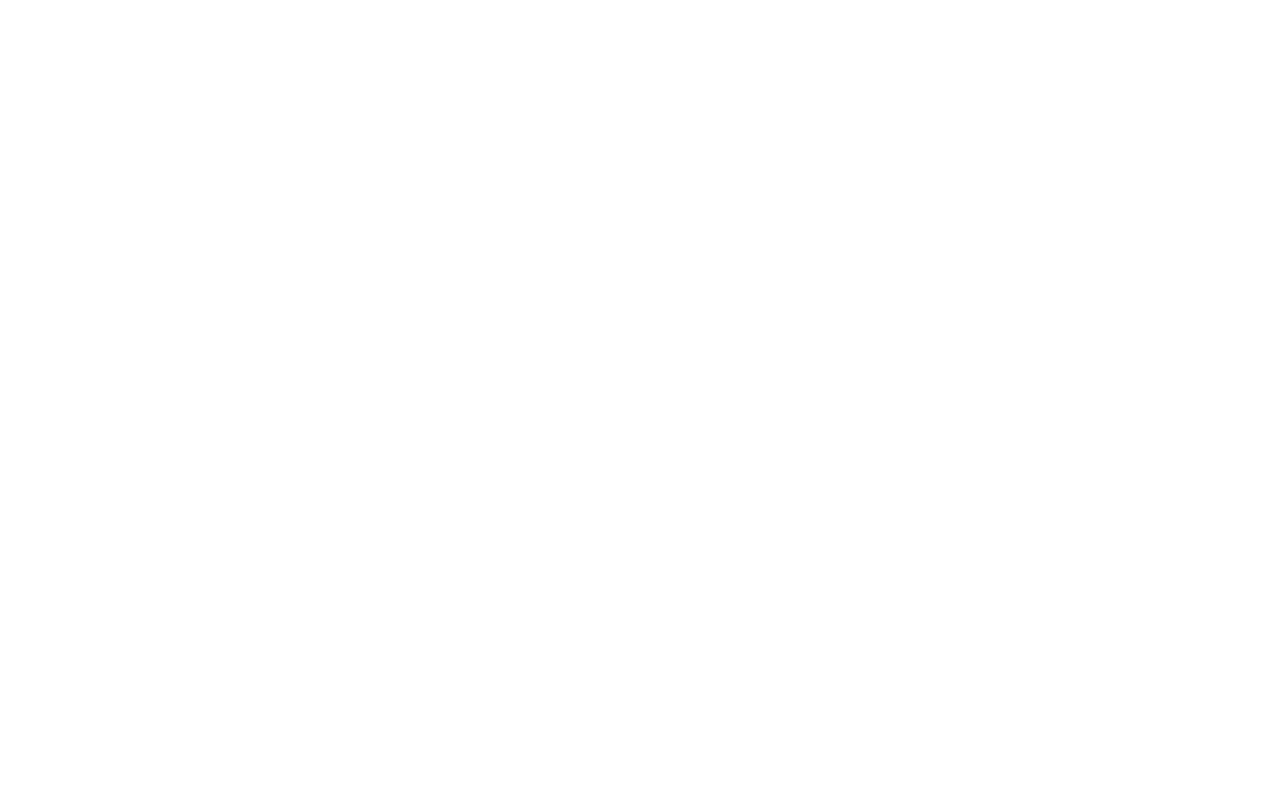
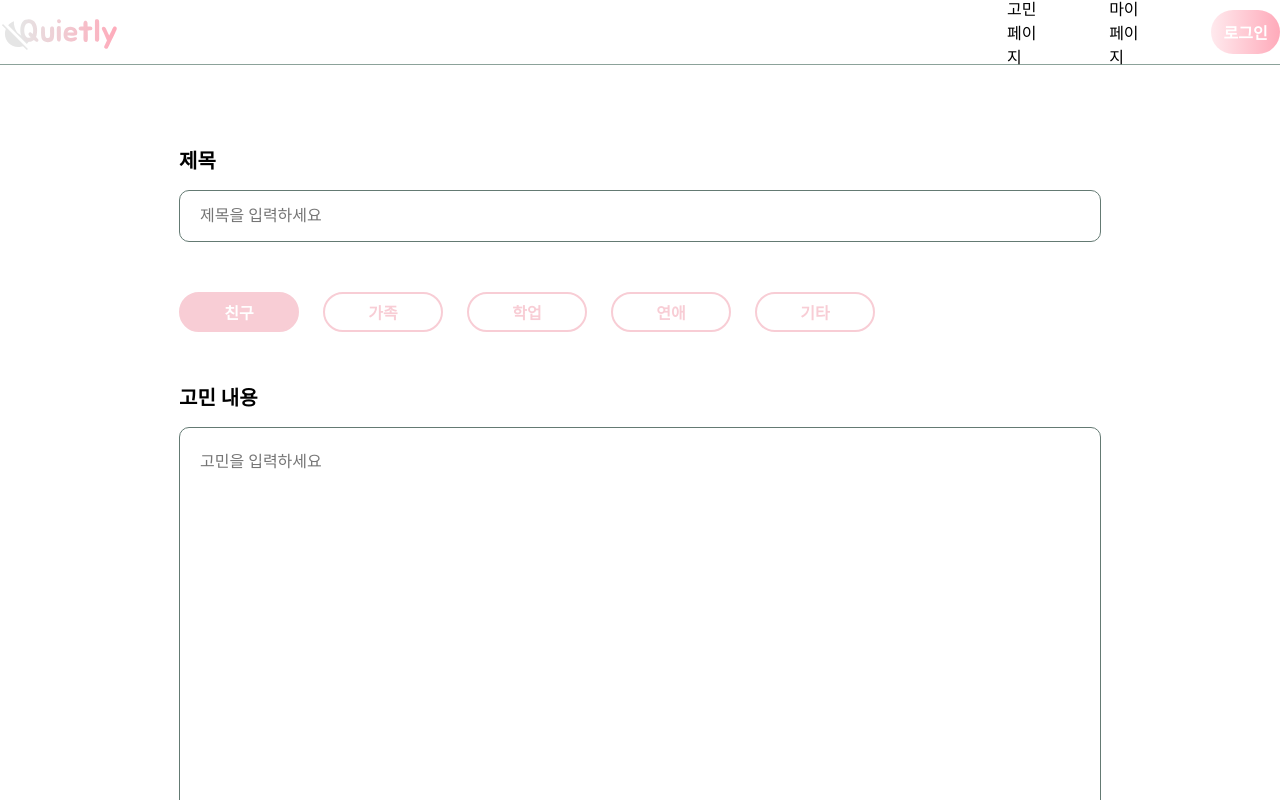
Before and after one commit to DSMQuietly/Quietly_FE, a React (Vite) app: page /writing in a window 1280 px wide. Before the commit this address had no page. Shown: the top 800 px of the page. Built offline with nearby package versions, Linux system fonts and the light colour scheme; a web font is replaced by a local one.

Commit message:
FEAT :: Writing 퍼블리싱

```diff
--- a/src/Router.tsx
+++ b/src/Router.tsx
@@ -1,4 +1,4 @@
-import { Login, SignUp } from './pages';
+import { Login, SignUp, Writing } from './pages';
 import { BrowserRouter, Route, Routes } from 'react-router-dom';
 
 export const Router = () => {
@@ -7,6 +7,7 @@
       <Routes>
         <Route path="/login" element={<Login />} />
         <Route path="/signup" element={<SignUp />} />
+        <Route path="/writing" element={<Writing />} />
       </Routes>
     </BrowserRouter>
   );
--- /dev/null
+++ b/src/components/CheckBtn.tsx
@@ -0,0 +1,31 @@
+import styled from 'styled-components';
+import { theme } from '../theme';
+
+interface isButton {
+  children: string;
+  onClick?: () => void;
+  selected: boolean;
+}
+
+export const CheckBtn = ({ children, onClick, selected }: isButton) => {
+  return (
+    <>
+      <Btn onClick={onClick} selected={selected}>
+        {children}
+      </Btn>
+    </>
+  );
+};
+
+const Btn = styled.button<{ selected: boolean }>`
+  width: 120px;
+  height: 40px;
+  border-radius: 20px;
+  background-color: ${(props) =>
+    props.selected ? `${theme.color.main[2]}` : `${theme.color.white}`};
+  border: 2px solid ${theme.color.main[2]};
+  color: ${(props) =>
+    props.selected ? `${theme.color.white}` : `${theme.color.main[2]}`};
+  font-size: 16px;
+  font-weight: 700;
+`;
--- /dev/null
+++ b/src/components/Inputs/ContentsInput.tsx
@@ -0,0 +1,35 @@
+import styled from 'styled-components';
+import { theme } from '../../theme';
+
+export const ContentsInput = () => {
+  return (
+    <>
+      <InputContainer>
+        <Label>고민 내용</Label>
+        <Inputs placeholder="고민을 입력하세요" />
+      </InputContainer>
+    </>
+  );
+};
+const InputContainer = styled.div`
+  display: flex;
+  flex-direction: column;
+  gap: 16px;
+`;
+
+const Inputs = styled.textarea`
+  outline-color: ${theme.color.main[3]};
+  width: 900px;
+  height: 50px;
+  border-radius: 10px;
+  border: 1px solid ${theme.color.gray[2]};
+  padding: 20px 0 0 20px;
+  font-size: 16px;
+  height: 582px;
+  resize: none;
+`;
+
+const Label = styled.label`
+  font-size: 20px;
+  font-weight: 700;
+`;
--- /dev/null
+++ b/src/components/Inputs/TitleInput.tsx
@@ -0,0 +1,32 @@
+import styled from 'styled-components';
+import { theme } from '../../theme';
+
+export const TitleInput = () => {
+  return (
+    <InputContainer>
+      <Label>제목</Label>
+      <Inputs type="text" placeholder='제목을 입력하세요'/>
+    </InputContainer>
+  );
+};
+
+const InputContainer = styled.div`
+  display: flex;
+  flex-direction: column;
+  gap: 16px;
+`;
+
+const Inputs = styled.input`
+  outline-color: ${theme.color.main[3]};
+  width: 900px;
+  height: 50px;
+  border-radius: 10px;
+  border: 1px solid ${theme.color.gray[2]};
+  padding: 0 0 0 20px;
+  font-size: 16px;
+`;
+
+const Label = styled.label`
+  font-size: 20px;
+  font-weight: 700;
+`;
--- /dev/null
+++ b/src/components/public/Header.tsx
@@ -0,0 +1,71 @@
+import styled from 'styled-components';
+import { theme } from '../../theme';
+import Logo from '../../assets/Logo.svg';
+
+export const Header = () => {
+  return (
+    <>
+      <HeaderContainer>
+        <LogoImg src={Logo} alt="logo" />
+        <NavContainer>
+          <NavContent>고민페이지</NavContent>
+          <NavContent>마이페이지</NavContent>
+          <LogBtn>로그인</LogBtn>
+        </NavContainer>
+      </HeaderContainer>
+    </>
+  );
+};
+
+const LogoImg = styled.img`
+  cursor: pointer;
+`;
+
+const HeaderContainer = styled.div`
+  display: flex;
+  gap: 888px;
+  align-items: center;
+  justify-content: center;
+  border-bottom: 1px solid ${theme.color.gray[3]};
+  background-color: ${theme.color.white};
+  width: 100vw;
+  height: 64px;
+`;
+
+const NavContainer = styled.div`
+  display: flex;
+  gap: 60px;
+  align-items: center;
+  cursor: pointer;
+`;
+
+const NavContent = styled.div`
+  font-size: 16px;
+  font-weight: 500;
+`;
+
+const LogBtn = styled.button`
+  width: 120px;
+  height: 44px;
+  border-radius: 100px;
+  font-size: 16px;
+  font-weight: 700;
+  color: ${theme.color.white};
+  display: flex;
+  justify-content: center;
+  align-items: center;
+  cursor: pointer;
+  background: linear-gradient(
+    to left,
+    ${theme.color.main[3]},
+    ${theme.color.main[1]}
+  );
+  &:active {
+    outline: none;
+    border: none;
+  }
+  &:hover {
+    outline: none;
+    border: none;
+  }
+`;
--- /dev/null
+++ b/src/components/public/PublicBtn.tsx
@@ -0,0 +1,33 @@
+import styled from 'styled-components';
+import { theme } from '../../theme';
+
+interface isButton {
+  children: string;
+}
+
+export const PublicBtn = ({ children }: isButton) => {
+  return (
+    <>
+      <Btn onClick={onclick}>{children}</Btn>
+    </>
+  );
+};
+
+const Btn = styled.button`
+  &:active {
+    outline: none;
+    border: none;
+  }
+  &:hover {
+    outline: none;
+    border: none;
+  }
+  width: 150px;
+  height: 48px;
+  border-radius: 10px;
+  background-color: ${theme.color.main[3]};
+  color: ${theme.color.white};
+  font-size: 16px;
+  font-weight: 700;
+  cursor: pointer;
+`;
--- /dev/null
+++ b/src/pages/Writing.tsx
@@ -0,0 +1,72 @@
+import styled from 'styled-components';
+import { CheckBtn } from '../components/CheckBtn';
+import { ContentsInput } from '../components/Inputs/ContentsInput';
+import { TitleInput } from '../components/Inputs/TitleInput';
+import { Header } from '../components/public/Header';
+import { PublicBtn } from '../components/public/PublicBtn';
+import { useState } from 'react';
+
+export const Writing = () => {
+  const [isCheck, setIsCheck] = useState<string>('friend');
+
+  const handleClick = (buttonValue: string) => {
+    setIsCheck(buttonValue);
+  };
+
+  return (
+    <WritingContainer>
+      <Header />
+      <Contents>
+        <TitleInput />
+        <BtnContainer>
+          <CheckBtn
+            children="친구"
+            onClick={() => handleClick('friend')}
+            selected={isCheck === 'friend'}
+          ></CheckBtn>
+          <CheckBtn
+            children="가족"
+            onClick={() => handleClick('family')}
+            selected={isCheck === 'family'}
+          ></CheckBtn>
+          <CheckBtn
+            children="학업"
+            onClick={() => handleClick('study')}
+            selected={isCheck === 'study'}
+          ></CheckBtn>
+          <CheckBtn
+            children="연애"
+            onClick={() => handleClick('love')}
+            selected={isCheck === 'love'}
+          ></CheckBtn>
+          <CheckBtn
+            children="기타"
+            onClick={() => handleClick('etc')}
+            selected={isCheck === 'etc'}
+          ></CheckBtn>
+        </BtnContainer>
+        <ContentsInput />
+        <PublicBtn children="올리기"></PublicBtn>
+      </Contents>
+    </WritingContainer>
+  );
+};
+const WritingContainer = styled.div`
+  display: flex;
+  flex-direction: column;
+  justify-content: center;
+  align-items: center;
+  gap: 80px;
+  margin-bottom: 80px;
+`;
+
+const BtnContainer = styled.div`
+  display: flex;
+  gap: 24px;
+`;
+
+const Contents = styled.div`
+  display: flex;
+  flex-direction: column;
+  gap: 50px;
+`;
--- a/src/pages/index.ts
+++ b/src/pages/index.ts
@@ -1,2 +1,3 @@
 export * from './Login';
 export * from './SignUp';
+export * from './Writing';
```
Also changed, not shown: src/assets/Logo.svg (added).
